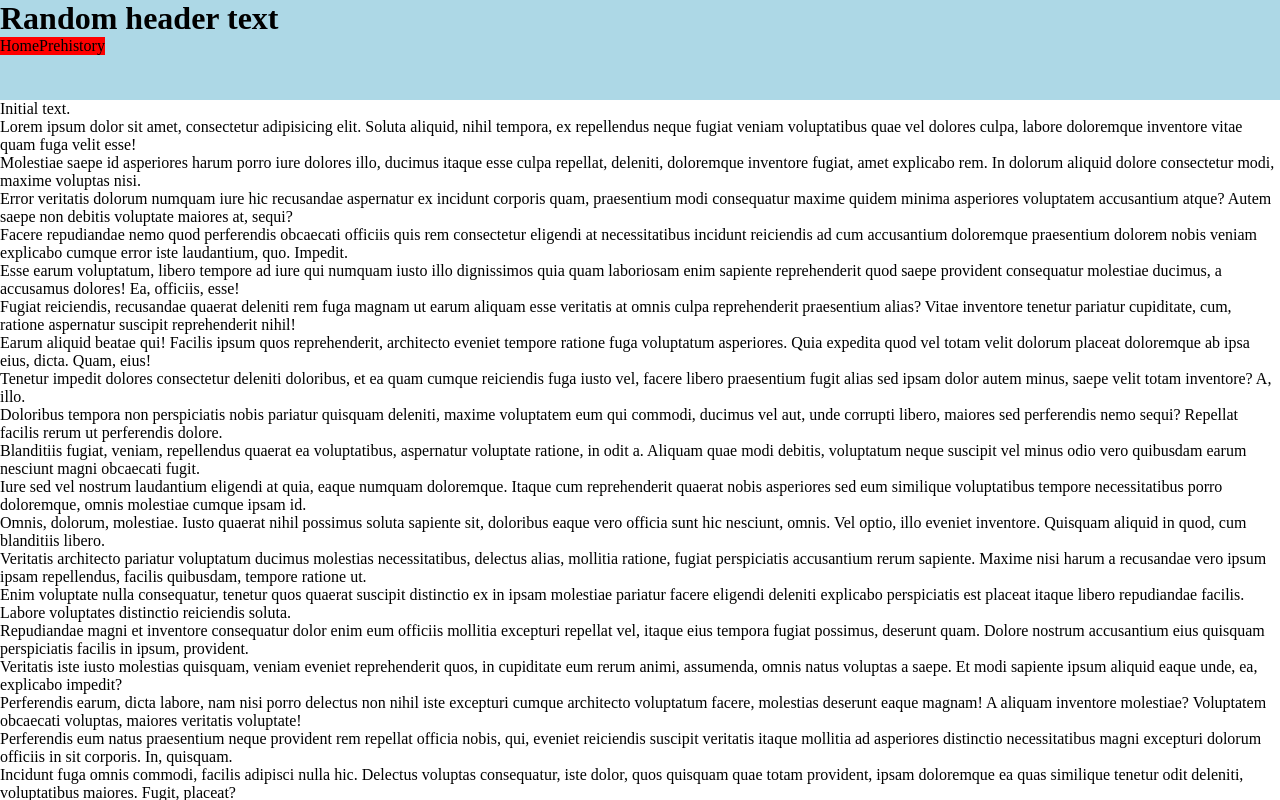
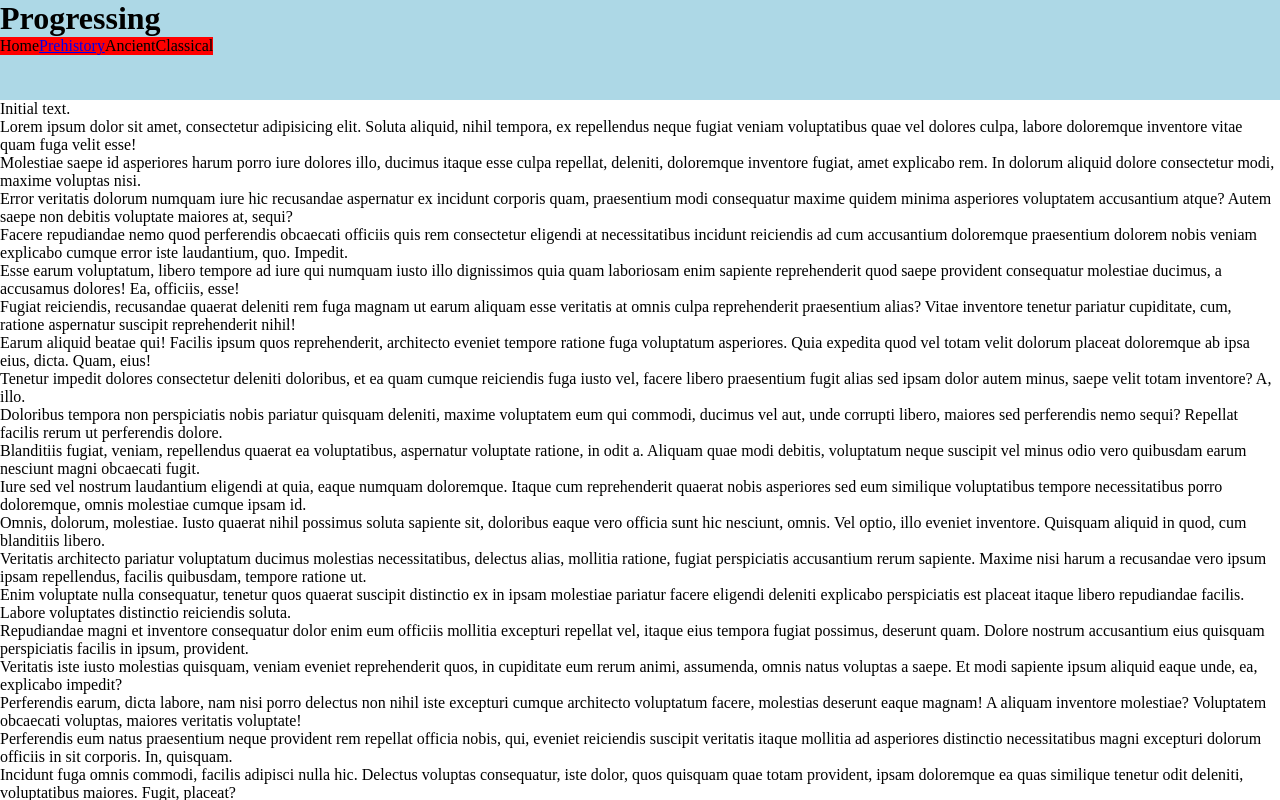
Before and after one commit to axiomtutor/una, a plain HTML site: page index.html in a window 1280 px wide. Drawn offline with Linux system fonts and the light colour scheme.

Commit message:
adding links

```diff
--- a/index.html
+++ b/index.html
@@ -8,7 +8,7 @@
   <body>
     <div id="header">
       <div id="logo">
-        <h1>Random header text</h1>
+        <h1>Progressing</h1>
       </div>
       <nav id="treeNavContainer">
         <ul class="treeNavUL">
@@ -21,11 +21,19 @@
             </ul>
           </li>
           <li class="treeNavLI">
-            Prehistory
+            <a href="prehistory/prehistory.html">Prehistory </a>
             <ul class="treeNavUL">
-              <li class="treeNavLI">Ancient</li>
-              <li class="treeNavLI">Classical</li>
+            	<li class="treeNavLI">Prehuman</li>
+            	<li class="treeNavLI">Early Human</li>
+            	<li class="treeNavLI">Early Civilization</li>
+
             </ul>
+          </li>
+          <li class="treeNavLI">
+            Ancient
+          </li>
+          <li class="treeNavLI">
+            Classical
           </li>
         </ul>
       </nav>
```
